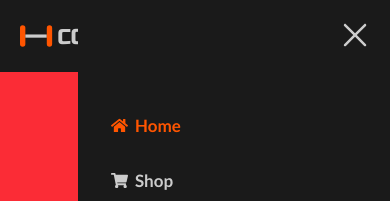
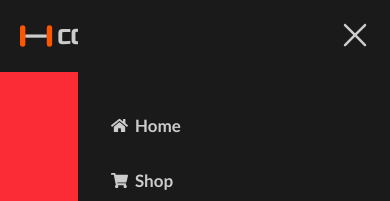
Before and after one commit to estheroluwabuyi/corefit-gym, a React (Vite) app: page / in a window 390 px wide. Both pictures are taken after a click on the picture 355 px from the left and 36 px from the top of the page. Shown: the top 201 px of the page. Built offline with nearby package versions, Linux system fonts and the light colour scheme.

Commit message:
feat: improve navbar design and mobile menu

```diff
--- a/package.json
+++ b/package.json
@@ -11,6 +11,7 @@
   },
   "dependencies": {
     "@tailwindcss/vite": "^4.1.11",
+    "clsx": "^2.1.1",
     "framer-motion": "^12.23.0",
     "react": "^19.1.0",
     "react-dom": "^19.1.0",
--- a/src/components/NavBar.jsx
+++ b/src/components/NavBar.jsx
@@ -1,11 +1,10 @@
 import { useState } from "react";
+import clsx from "clsx";
 
 import { Link, NavLink } from "react-router-dom";
 import { motion, AnimatePresence } from "framer-motion";
-
 import CartImg from "./CartImg";
 import Logo from "./Logo";
-
 import menu from "/images/menu.svg";
 import close from "/images/close.svg";
 
@@ -27,6 +26,11 @@ const navItems = [
 
 function NavBar() {
   const [toggleMenu, setToggleMenu] = useState(false);
+  const [hoveredItem, setHoveredItem] = useState(null);
+
+  const handleMouseEnter = (item) => {
+    setHoveredItem(item);
+  };
 
   const menuVariants = {
     hidden: {
@@ -90,15 +94,23 @@ function NavBar() {
             />
 
             <ul className="flex flex-col gap-2 text-[1.7rem] z-50">
-              {navItems.map((item) => (
+              {navItems.map((item, index) => (
                 <li key={item.name}>
                   <NavLink
                     to={item.path}
                     className={({ isActive }) =>
-                      `flex items-center gap-3 w-full p-5 rounded hover:bg-secondary/20 hover:text-secondary active:text-secondary focus:text-secondary transition-all duration-600 ${
-                        isActive ? "text-secondary!" : ""
-                      }`
+                      clsx(
+                        "flex items-center gap-3 w-full p-5 rounded",
+                        "hover:bg-secondary/20 hover:text-secondary",
+                        "transition-all duration-600",
+                        isActive && "text-secondary",
+                        hoveredItem === index
+                          ? "bg-secondary/20 text-secondary"
+                          : ""
+                      )
                     }
+                    onTouchStart={() => handleMouseEnter(index)}
+                    onTouchEnd={() => setHoveredItem(null)}
                     onClick={() => {
                       setToggleMenu(false);
                     }}
```
Also changed, not shown: 1 other file (tests, documents, lock files or other folders).
